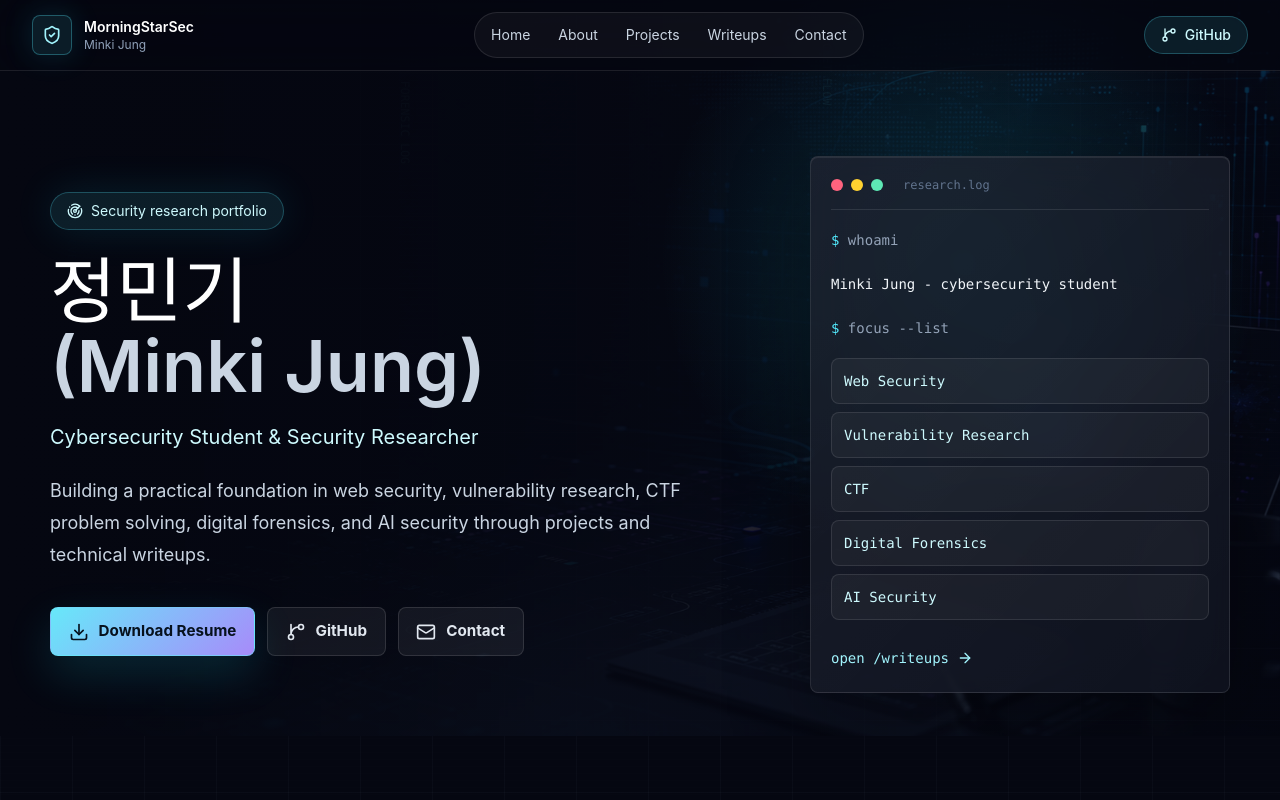
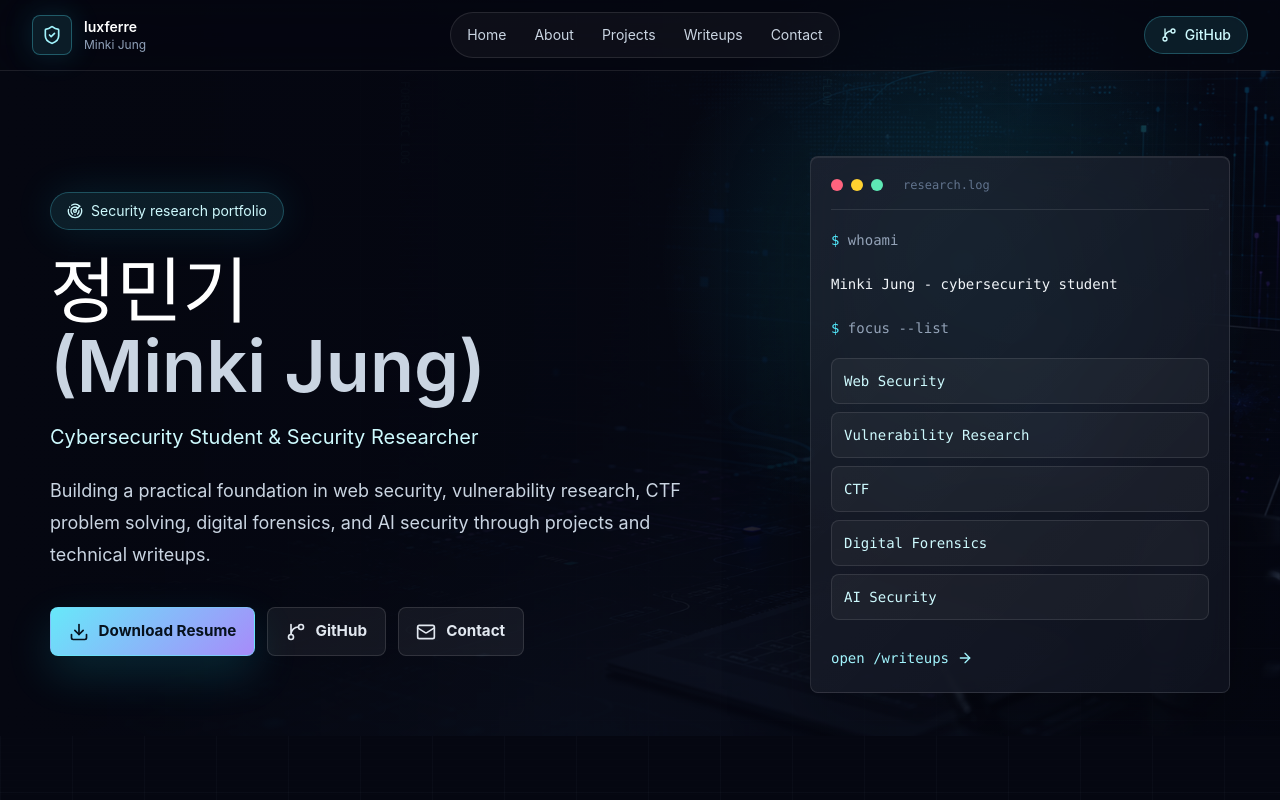
Before and after one commit to jungmingi-lab/morningstarsec.dev, a React (Vite) app: page / in a window 1280 px wide. Shown: the top 800 px of the page. Built offline with nearby package versions, Linux system fonts and the light colour scheme.

Commit message:
Rebrand portfolio as luxferre

```diff
--- a/index.html
+++ b/index.html
@@ -11,14 +11,14 @@
     <meta name="theme-color" content="#050711" />
     <meta property="og:type" content="website" />
     <meta property="og:url" content="https://morningstarsec.dev" />
-    <meta property="og:title" content="정민기 (Minki Jung) | MorningStarSec" />
+    <meta property="og:title" content="정민기 (Minki Jung) | luxferre" />
     <meta
       property="og:description"
       content="Cybersecurity student and security researcher focused on web security, vulnerability research, CTF, forensics, and AI security."
     />
     <meta property="og:image" content="/og-image.png" />
     <meta name="twitter:card" content="summary_large_image" />
-    <title>정민기 (Minki Jung) | MorningStarSec</title>
+    <title>정민기 (Minki Jung) | luxferre</title>
   </head>
   <body>
     <div id="root"></div>
--- a/src/App.tsx
+++ b/src/App.tsx
@@ -199,7 +199,7 @@ function Header({
           </span>
           <span className="leading-tight">
             <span className="block text-sm font-semibold text-white">
-              MorningStarSec
+              {profile.handle}
             </span>
             <span className="block text-xs text-slate-400">
               {profile.romanizedName}
@@ -842,7 +842,7 @@ function Footer() {
   return (
     <footer className="relative z-10 border-t border-white/10 px-4 py-8 text-sm text-slate-500">
       <div className="mx-auto flex max-w-7xl flex-col gap-3 sm:flex-row sm:items-center sm:justify-between">
-        <p>© 2026 MorningStarSec. Built with React, TypeScript, Vite, and Tailwind CSS.</p>
+        <p>© 2026 {profile.handle}. Built with React, TypeScript, Vite, and Tailwind CSS.</p>
         <a
           className="inline-flex items-center gap-2 text-slate-400 transition hover:text-cyan-100"
           href={profile.domain}
--- a/src/data/portfolio.ts
+++ b/src/data/portfolio.ts
@@ -1,7 +1,7 @@
 export const profile = {
   name: '정민기',
   romanizedName: 'Minki Jung',
-  handle: 'MorningStarSec',
+  handle: 'luxferre',
   title: 'Cybersecurity Student & Security Researcher',
   email: 'minki@morningstarsec.dev',
   github: 'https://github.com/jungmingi-lab',
```
Also changed, not shown: 1 other file (tests, documents, lock files or other folders).
